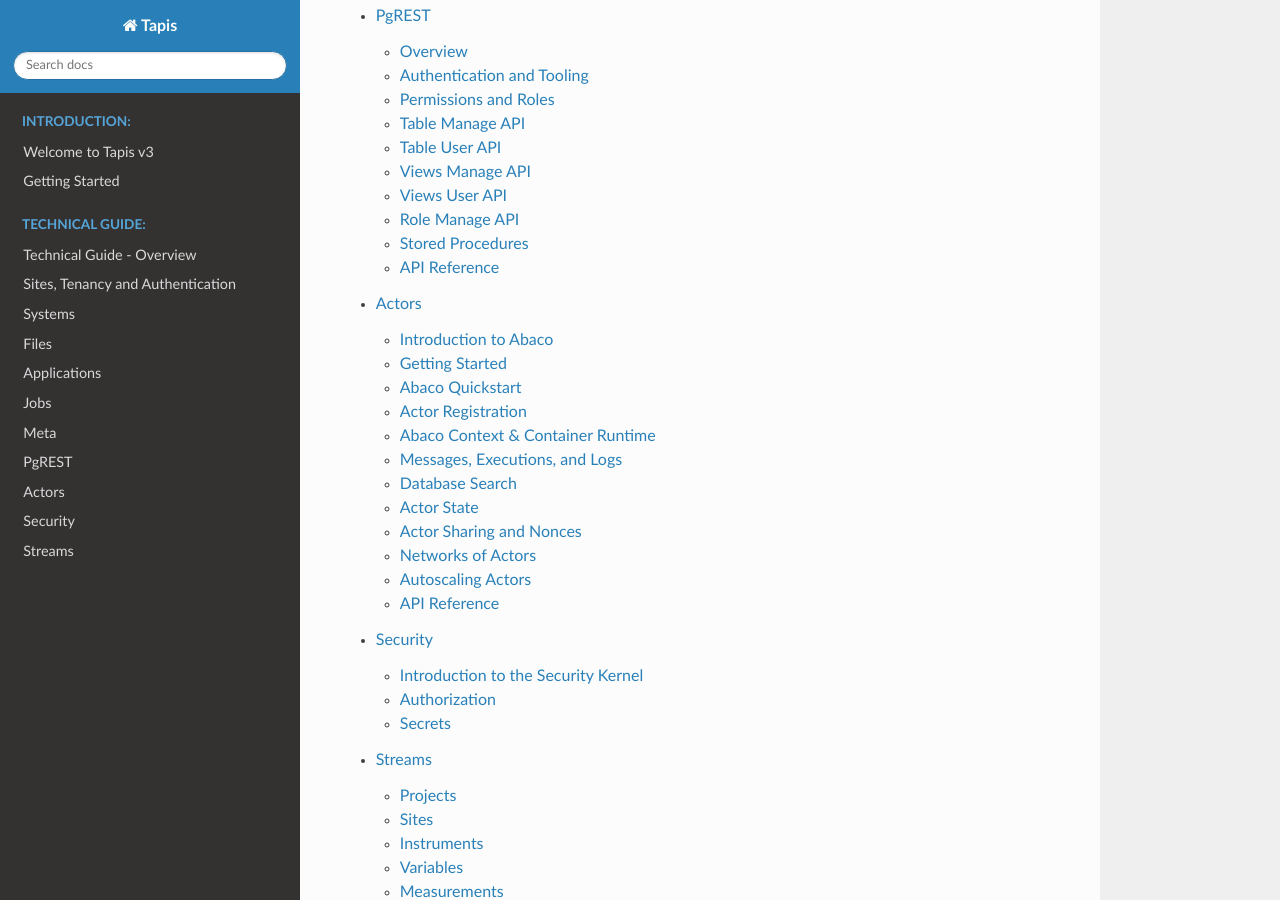
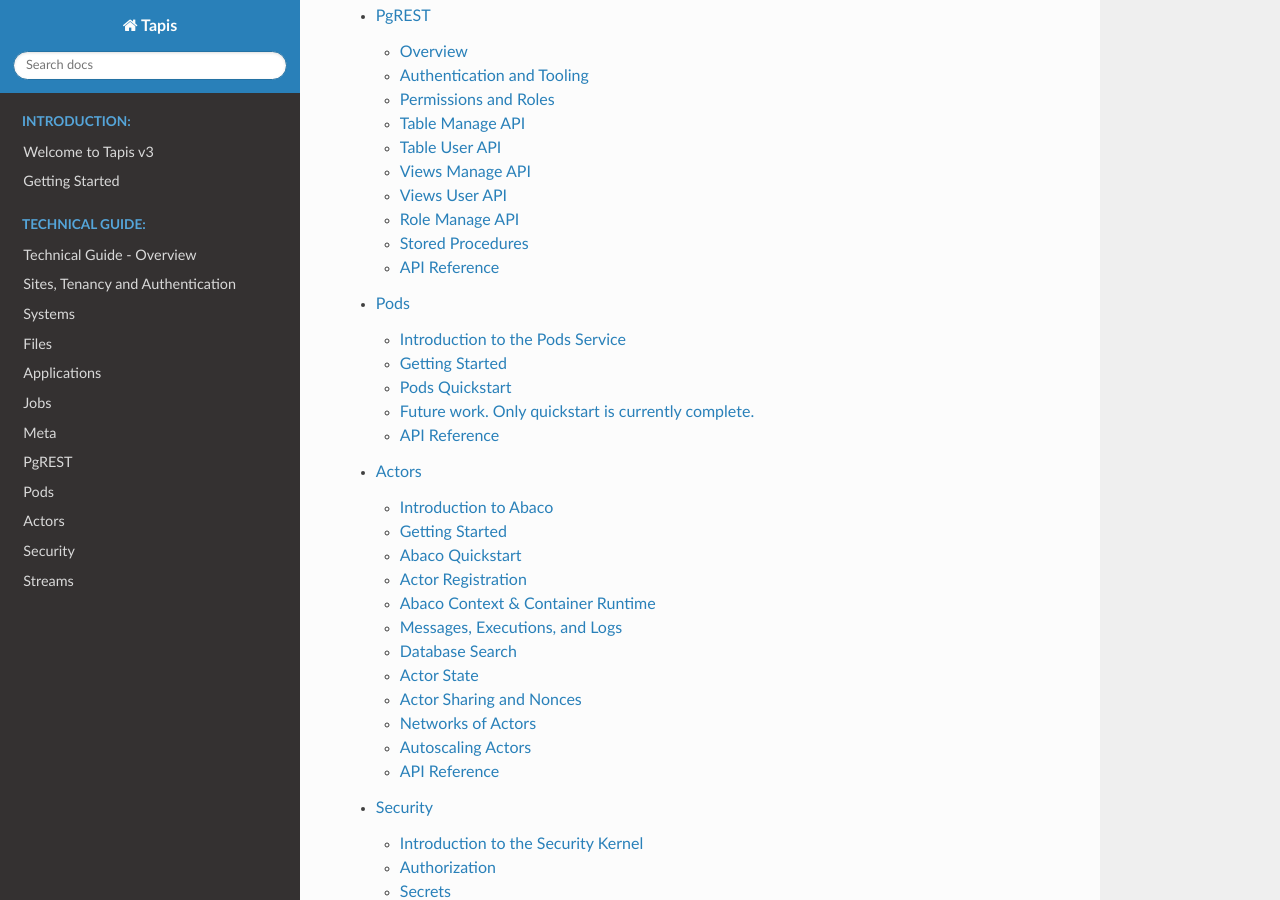
Before and after one commit to tapis-project/documentation, a Sphinx documentation site: the page built from source/contents.rst, in a window 1280 px wide and 900 px high, scrolled down 1920 px. Built offline with Sphinx 7.4.7 and the Read the Docs theme 2.0.0, drawn with Linux system fonts in a browser that asks for light colours; some of the changed lines change nothing that is shown.

Commit message:
Adding initial pods service quick start docs.

```diff
--- a/source/contents.rst
+++ b/source/contents.rst
@@ -26,6 +26,7 @@
    technical/jobs
    technical/meta
    technical/pgrest
+   technical/pods
    technical/actors
    technical/security
    technical/streams
--- /dev/null
+++ b/source/technical/pods.rst
@@ -0,0 +1,296 @@
+..
+    Comment: Heirarchy of headers will now be!
+    1: ### over and under
+    2: === under
+    3: --- under
+    4: ^^^ under
+    5: ~~~ under
+
+.. _pods:
+
+######
+Pods
+######
+
+----
+
+Introduction to the Pods Service
+================================
+
+What is the Pods Service
+------------------------
+
+The Pods Service is a web service and distributed computing platform providing pods-as-a-service (PaaS). The service
+implements a message broker and processor model that requests pods, alongside a health module to poll for pod
+data, including logs, status, and health. The primary use of this service is to have quick to deploy long-lived
+services based on Docker images that are exposed via HTTP or TCP endpoints listed by the API.
+
+The Pods service provides functionality for two types of pod solutions:
+    * *Templated Pods* for run-as-is popular images. Neo4J is one example, the template manages TCP ports, user creation, and permissions.
+    * *Custom Pods* for arbitrary docker images with less functionality. In this case we will expose port 5000 and do nothing else.
+
+
+Using the Pods Service
+----------------------
+
+The Pods Service is broken and bad and barely used and not really perfect in any way yet. Please create issues on our
+`github repo <https://github.com/tapis-project/pods_service>`_ and report problems to Christian R. Garcia.
+The service is available to researchers and students. To learn more about the the system, including getting access, follow the
+instructions in :doc:`/getting-started/index`.
+
+
+----
+
+Getting Started
+===============
+
+This Getting Started guide will walk you through the initial steps of setting up the necessary accounts and installing
+the required software before moving to the Pods Quickstart, where you will create your first Pods service pod. If
+you are already using Docker Hub and the TACC TAPIS APIs, feel free to jump right to the `Pods Quickstart`_ or check
+out the `Pods Live Docs <https://tapis-project.github.io/live-docs/?service=Pods>`_.
+
+
+Account Creation and Software Installation
+------------------------------------------
+
+Create a TACC account
+^^^^^^^^^^^^^^^^^^^^^
+
+The main instance of the Pods platform is hosted at the Texas Advanced Computing Center (`TACC <https://tacc.utexas.edu>`_).
+TACC designs and deploys some of the world's most powerful advanced computing technologies and innovative software
+solutions to enable researchers to answer complex questions. To use the TACC-hosted Pods service, please
+create a `TACC account <https://portal.tacc.utexas.edu/account-request>`_.
+
+Create a Docker account
+^^^^^^^^^^^^^^^^^^^^^^^
+
+`Docker <https://www.docker.com/>`_ is an open-source container runtime providing operating-system-level
+virtualization. The Pods service pulls images for its pods from the public Docker Hub. To register pods
+you will need to publish images on Docker Hub, which requires a `Docker account <https://hub.docker.com/>`_ .
+
+Install the Tapis Python SDK
+^^^^^^^^^^^^^^^^^^^^^^^^^^^^
+
+To interact with the TACC-hosted Abaco platform in Python, we will leverage the Tapis Python SDK, tapipy. To install it,
+simply run:
+
+.. code-block:: bash
+
+    $ pip3 install tapipy
+
+.. attention::
+    ``tapipy`` works with Python 3.
+
+
+
+Working with TACC OAuth
+-----------------------
+
+Authentication and authorization to the Tapis APIs uses `OAuth2 <https://oauth.net/2/>`_, a widely-adopted web standard.
+Our implementation of OAuth2 is designed to give you the flexibility you need to script and automate use of Tapis
+while keeping your access credentials and digital assets secure. This is covered in great detail in our
+Tenancy and Authentication section, but some key concepts will be highlighted here, interleaved with Python code.
+
+
+Create an Tapis Client Object
+^^^^^^^^^^^^^^^^^^^^^^^^^^^^^
+
+The first step in using the Tapis Python SDK, tapipy, is to create a Tapis Client object. First, import
+the ``Tapis`` class and create python object called ``t`` that points to the Tapis server using your TACC
+username and password. Do so by typing the following in a Python shell:
+
+.. Important::
+   Support for Pods service in Tapipy was added in version 1.2.3.
+
+
+.. code-block:: python
+
+    # Import the Tapis object
+    from tapipy.tapis import Tapis
+
+    # Log into you the Tapis service by providing user/pass and url.
+    t = Tapis(base_url='https://tacc.tapis.io',
+              username='your username',
+              password='your password')
+
+
+Generate a Token
+^^^^^^^^^^^^^^^^
+
+With the ``t`` object instantiated, we can exchange our credentials for an access token. In Tapis, you
+never send your username and password directly to the services; instead, you pass an access token which
+is cryptographically signed by the OAuth server and includes information about your identity. The Tapis
+services use this token to determine who you are and what you can do.
+
+.. code-block:: python
+
+    # Get tokens that will be used for authenticated function calls
+    t.get_tokens()
+    print(t.access_token.access_token)
+
+    Out[1]: eyJ0eXAiOiJKV1QiLCJhbGciOiJSUzI1NiJ9...
+
+Note that the tapipy ``t`` object will store and pass your access token for you, so you don't have to manually provide
+the token when using the tapipy operations. You are now ready to check your access to the Tapis APIs. It will
+expire though, after 4 hours, at which time you will need to generate a new token. If you are interested, you
+can create an OAuth client (a one-time setup step, like creating a TACC account) that can be used to generate
+access and refresh tokens. For simplicity, we are skipping that but if you are interested, check out the Tenancy and
+Authentication section.
+
+Check Access to the Tapis APIs
+^^^^^^^^^^^^^^^^^^^^^^^^^^^^^^
+The tapipy ``t`` object should now be configured to talk to all Tapis APIs on your behalf. We can check that the client is
+configured properly by making any API call. For example, we can use the authenticator service to retrieve the full
+TACC profile of our user. To do so, use the ``get_profile()`` function associated with the ``authenticator`` object on
+the ``t`` object, passing the username of the profile to retrieve, as follows.
+
+.. code-block:: python
+
+    t.authenticator.get_profile(username='apitest')
+
+    Out[1]:
+    create_time: None
+    dn: cn=apitest,ou=People,dc=tacc,dc=utexas,dc=edu
+    email: aci-cic@tacc.utexas.edu
+    username: apitest
+
+----
+
+Pods Quickstart
+================
+
+In this Quickstart, we will create an Pods service pod from a basic Python function. Then we will get pod credentials and logs.
+
+Registering a templated Pod
+---------------------------
+
+To get started we're going to create a templated Pod. To do this, we will use the ``Tapis`` client object we created above
+(see `Working with TACC OAuth`_).
+
+
+To register an pod using the tapipy library, we use the ``pods.create_pod()`` method and pass the arguments describing
+the pod we want to register through the function parameters. For example:
+
+.. code-block:: python
+
+    t.pods.create_pod(pod_id='docpod', pod_template='neo4j', description='My example pod!')
+
+As you can see, we're using pod_template equal to `neo4j`, that is one of our templated pods.
+You should see a response like this:
+
+.. code-block:: python
+
+    creation_ts: None
+    data_attached: []
+    data_requests: []
+    description: My example pod!
+    environment_variables:
+
+    pod_id: test
+    pod_template: neo4j
+    roles_inherited: []
+    roles_required: []
+    status: REQUESTED
+    status_container:
+
+    status_requested: ON
+    update_ts: None
+    url: docpod.pods.tacc.develop.tapis.io
+
+Notes:
+
+- The `pod_id` given will be the id used by you to access the pod at all times. It must be lowercase and alphanumeric.
+  It also must be unique within the tenant.
+- Pods returned a status of ``REQUESTED`` for the pod; behind the scenes, the Pods service has sent a message requesting
+  the pod described to our backend `spawner` infrastructure. The pod's image must be pulled, a pod service must be created
+  (for networking), and the networking changes must propagate to the Pod's proxy before the Pod is ready for use.
+- When the pod itself has began running, the status will change to ``RUNNING``. Networking must change before use though
+  (1-2 minutes). Additionally, a ``RUNNING`` pod only means the pod itself has started, check pod logs to see what your
+  container is actually doing (if it writes to stdout, else wait).
+
+At any point we can check the details of our pods, including its status, with the following:
+
+.. code-block:: python
+
+    t.pods.get_pod(pod_id='docpod')
+
+The response format is identical to that returned from the ``t.pods.create_pod()`` method.
+
+
+Accessing a Pod
+---------------
+
+Once your pod is in the ``RUNNING`` state, and after the networking changes proliferate, you should have access to your
+pod via the internet. In the case of templated pods, networking might be through a TCP or HTTP connection. In the case
+of custom docker image pods, networking always works by exposing port 5000 through HTTP.
+
+To access your pod through the network though we can use the url provided in the pod's description when creating the pod
+or when getting the pod description as we did above. In the pod response object, the ``url`` attribute gives you the
+url your service is being hosted on.
+
+**Place cool example here of something we can call**
+
+Retrieving the Logs
+-------------------
+
+The Pods service collects the latest 10 MB of logs (subject to change) from the pod when running and makes them available
+via the ``logs`` endpoint. Let's retrieve the logs from the pod we just made. We use the ``get_pod_logs()`` method,
+passing in ``pod_id``:
+
+.. code-block:: python
+
+    t.pods.get_pod_logs(pod_id='docpod')
+
+The response should be similar to the following:
+
+.. code-block:: python
+
+    logs:
+    Fetching versions.json for Plugin 'apoc' from https://neo4j-contrib.github.io/neo4j-apoc-procedures/versions.json
+    Installing Plugin 'apoc' from https://github.com/neo4j-contrib/neo4j-apoc-procedures/releases/download/4.4.0.6/apoc-4.4.0.6-all.jar to /var/lib/neo4j/plugins/apoc.jar
+    Applying default values for plugin apoc to neo4j.conf
+    Fetching versions.json for Plugin 'n10s' from https://neo4j-labs.github.io/neosemantics/versions.json
+    Installing Plugin 'n10s' from https://github.com/neo4j-labs/neosemantics/releases/download/4.4.0.1/neosemantics-4.4.0.1.jar to /var/lib/neo4j/plugins/n10s.jar
+    Applying default values for plugin n10s to neo4j.conf
+    2022-06-16 00:36:14.423+0000 INFO  Starting...
+    2022-06-16 00:36:15.602+0000 INFO  This instance is ServerId{eba2fb15} (eba2fb15-713d-47ba-92a5-0a688696264d)
+    2022-06-16 00:36:17.468+0000 INFO  ======== Neo4j 4.4.8 ========
+    2022-06-16 00:36:21.713+0000 INFO  [system/00000000] successfully initialized: CREATE USER podsservice SET PLAINTEXT PASSWORD 'servicepass' SET PASSWORD CHANGE NOT REQUIRED
+    2022-06-16 00:36:21.734+0000 INFO  [system/00000000] successfully initialized: CREATE USER test SET PLAINTEXT PASSWORD 'userpass' SET PASSWORD CHANGE NOT REQUIRED
+    2022-06-16 00:36:30.268+0000 INFO  Upgrading security graph to latest version
+    2022-06-16 00:36:30.268+0000 INFO  Setting version for 'security-users' to 2
+    2022-06-16 00:36:30.270+0000 INFO  Upgrading 'security-users' version property from 2 to 3
+    2022-06-16 00:36:30.556+0000 INFO  Called db.clearQueryCaches(): Query caches successfully cleared of 1 queries.
+    2022-06-16 00:36:30.667+0000 INFO  Bolt enabled on [0:0:0:0:0:0:0:0%0]:7687.
+    2022-06-16 00:36:31.745+0000 INFO  Remote interface available at http://pods-tacc-tacc-docpod:7474/
+    2022-06-16 00:36:31.750+0000 INFO  id: B1F0F170083249DAAF9127203310961EF79B262C90EA04D9F08EB7F077DF19E7
+    2022-06-16 00:36:31.750+0000 INFO  name: system
+    2022-06-16 00:36:31.751+0000 INFO  creationDate: 2022-06-16T00:36:19.073Z
+    2022-06-16 00:36:31.751+0000 INFO  Started.
+
+As you can see, because this is a Neo4J database template, we have the logs from the Neo4J database initializes and
+getting to it's ``Started`` state.
+
+Conclusion
+----------
+
+Congratulations! You've now created, registered, and accessed your first pod. There is a lot more you can do with
+the Pods service though. To learn more about the additional capabilities, please continue on to the Technical Guide.
+
+
+----
+
+Future work. Only quickstart is currently complete.
+==================================================
+Please view our API Reference to see what additional functionality is currently available.
+
+----
+
+API Reference
+=============
+
+The following link is to our live-documentation that takes our OpenAPI v3 specification that is automatically
+generated and gives users the public endpoints available within the Pods API along with request body expected
+and descriptions for each field.
+
+https://tapis-project.github.io/live-docs/?service=Pods
```
